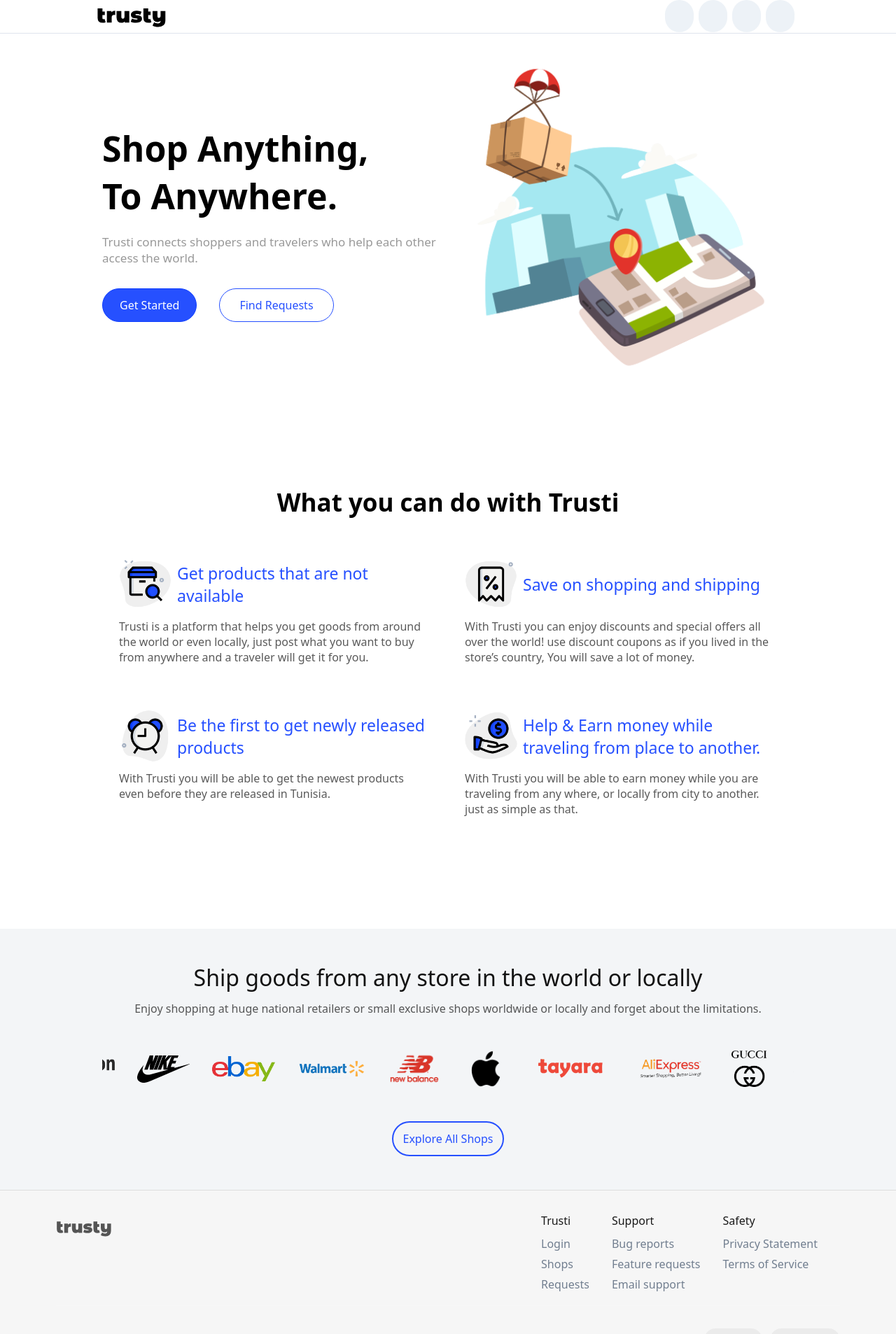
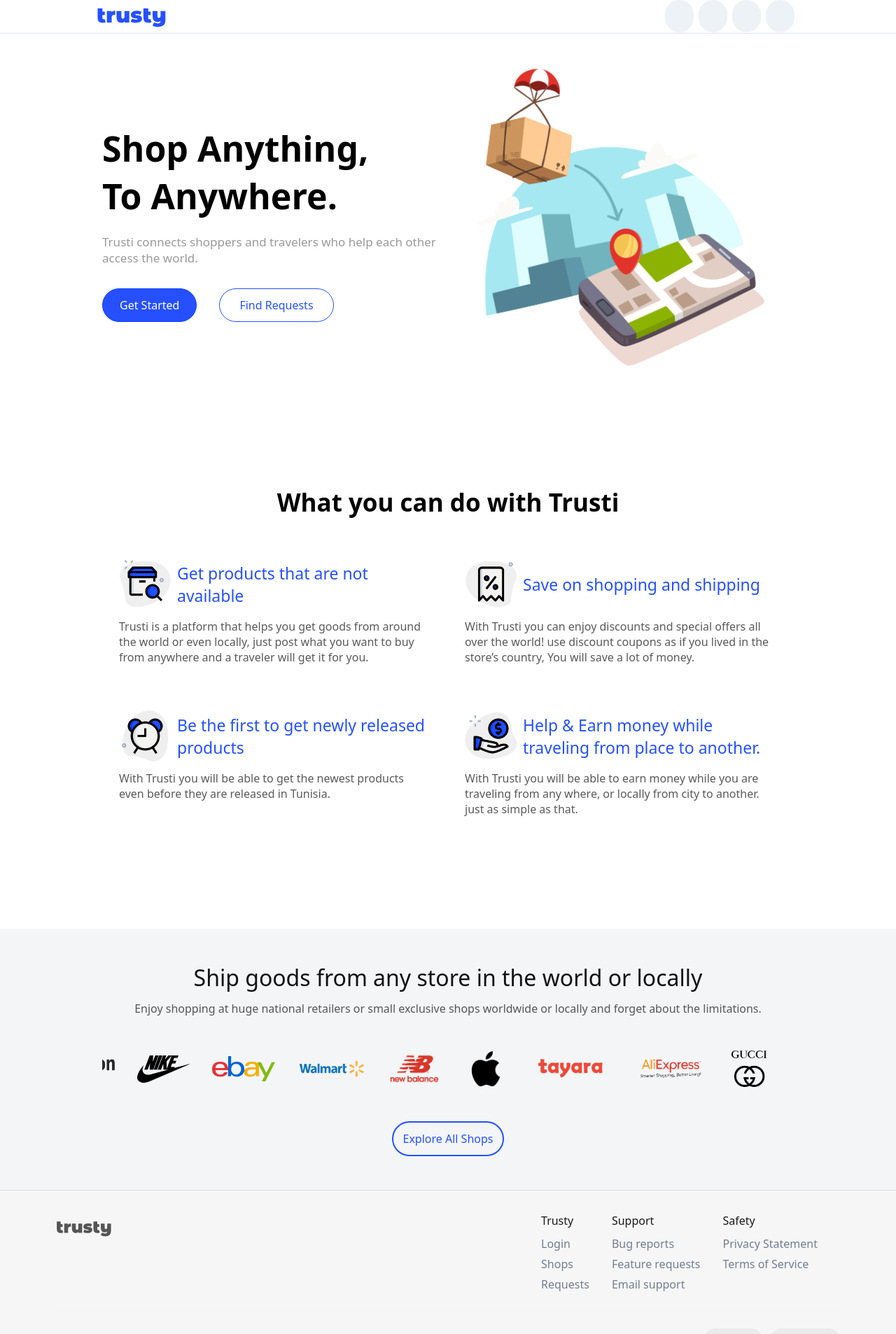
Before and after one commit to wassimbj/trasty, a React (Create React App) app in the folder client/: page / in a window 1280 px wide. Shown: the top 1906 px of the page at 70% size. Built offline with nearby package versions, Linux system fonts and the light colour scheme; some icons are missing.

Commit message:
added favicon

```diff
--- a/client/public/index.html
+++ b/client/public/index.html
@@ -2,14 +2,13 @@
 <html lang="en">
   <head>
     <meta charset="utf-8" />
-    <link rel="icon" href="%PUBLIC_URL%/favicon.ico" />
+    <link rel="icon" href="%PUBLIC_URL%/favicon.svg" />
     <meta name="viewport" content="width=device-width, initial-scale=1" />
     <meta name="theme-color" content="#000000" />
     <meta
       name="description"
       content="Web site created using create-react-app"
     />
-    <link rel="apple-touch-icon" href="%PUBLIC_URL%/logo192.png" />
     <!--
       manifest.json provides metadata used when your web app is installed on a
       user's mobile device or desktop. See https://developers.google.com/web/fundamentals/web-app-manifest/
@@ -24,7 +23,7 @@
       work correctly both with client-side routing and a non-root public URL.
       Learn how to configure a non-root public URL by running `npm run build`.
     -->
-    <title> Trusti </title>
+    <title> Trusty </title>
   </head>
   <body>
     <noscript>You need to enable JavaScript to run this app.</noscript>
--- a/client/src/components/footer/index.js
+++ b/client/src/components/footer/index.js
@@ -55,7 +55,7 @@ export default function Footer() {
         </div>
         <LeftSideLinks>
           <LinksWrapper>
-            <LinksTitle> Trusti </LinksTitle>
+            <LinksTitle> Trusty </LinksTitle>
             <ul>
               <li>
                 <LeftSideLink to="/start">Login</LeftSideLink>
--- a/client/src/components/navbar/index.js
+++ b/client/src/components/navbar/index.js
@@ -19,8 +19,9 @@ export default function NavBar() {
           <Nav>
             <Link to="/">
               <Logo
-                width={`${window.innerWidth > 600 ? '75pt' : '50pt'}`}
-                height={`${window.innerWidth > 600 ? '35pt' : '30pt'}`}
+                color="#2650ff"
+                width={`${window.innerWidth > 400 ? '75pt' : '55pt'}`}
+                height={`${window.innerWidth > 400 ? '35pt' : '30pt'}`}
               />
             </Link>
             {/* <div className="centeredItems">
--- a/client/src/pages/auth/Login.js
+++ b/client/src/pages/auth/Login.js
@@ -47,7 +47,7 @@ export default function Login() {
     <Wrapper>
       <LoginCard>
         <TitleWrapper>
-          <Title> Start using Trusti </Title>
+          <Title> Start using Trusty </Title>
           <SubTitle>Wether you are new or an existing user</SubTitle>
           <SubTitle>just click a button and start using trusti.</SubTitle>
         </TitleWrapper>
```
Also changed, not shown: client/public/favicon.svg (added), client/public/logo512.png.
